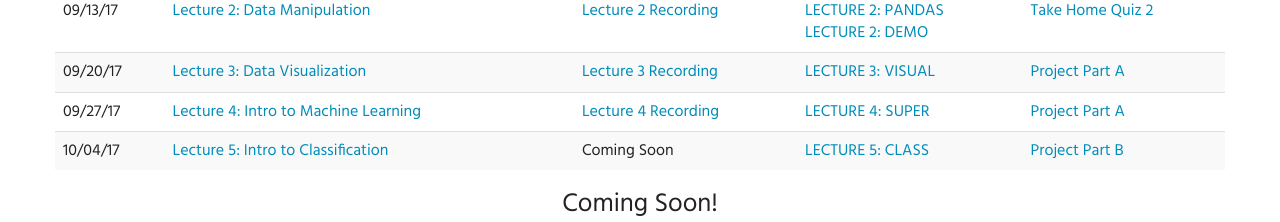
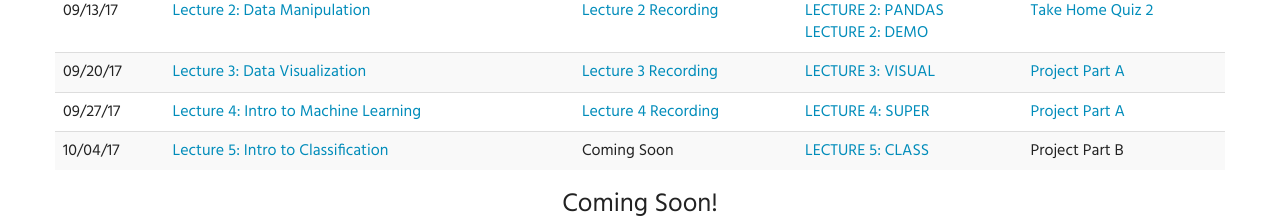
Before and after one commit to ethanblake97/JunyoungLim.github.io, a plain HTML site: page index.html in a window 1280 px wide. Shown: the part 1220-1442 px from the top of the page. Drawn offline with Linux system fonts and the light colour scheme.

Commit message:
temporary down

```diff
--- a/index.html
+++ b/index.html
@@ -147,7 +147,7 @@
               <td><a href="slides/LECTURE 5.pdf">Lecture 5: Intro to Classification</a></td>
               <td>Coming Soon</td>
               <td><a href="http://nbviewer.jupyter.org/github/JunyoungLim/JunyoungLim.github.io/blob/master/notes/LECTURE%204%20-%20DEMO.ipynb">LECTURE 5: CLASS</a></td>
-              <td><a href="https://drive.google.com/file/d/0B48p6TjIEUWZSG9ZX3FXQnRqTzA/view?usp=sharing">Project Part B</a></td>
+              <td>Project Part B</td>
             </tr>
             <tr>
 
```
